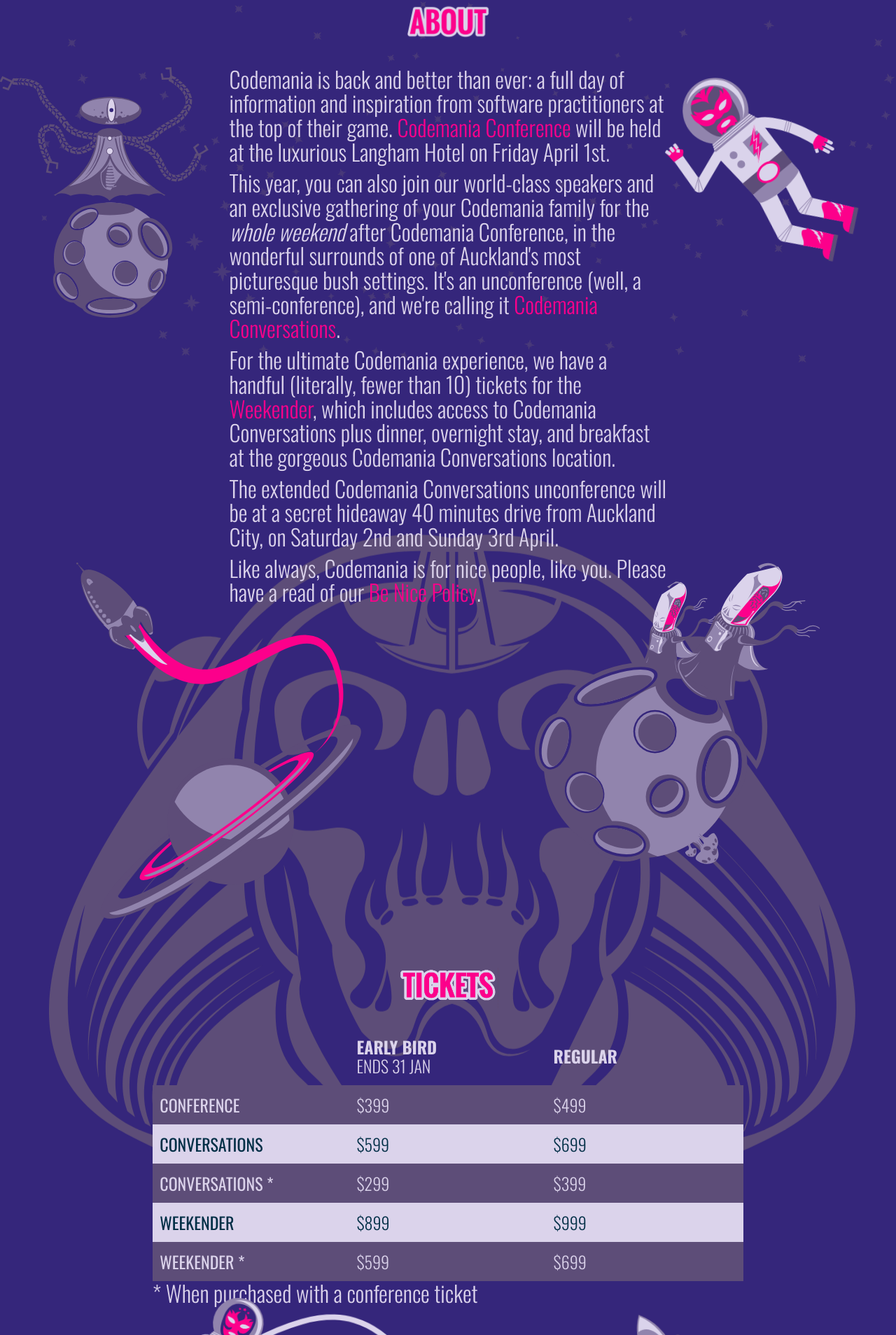
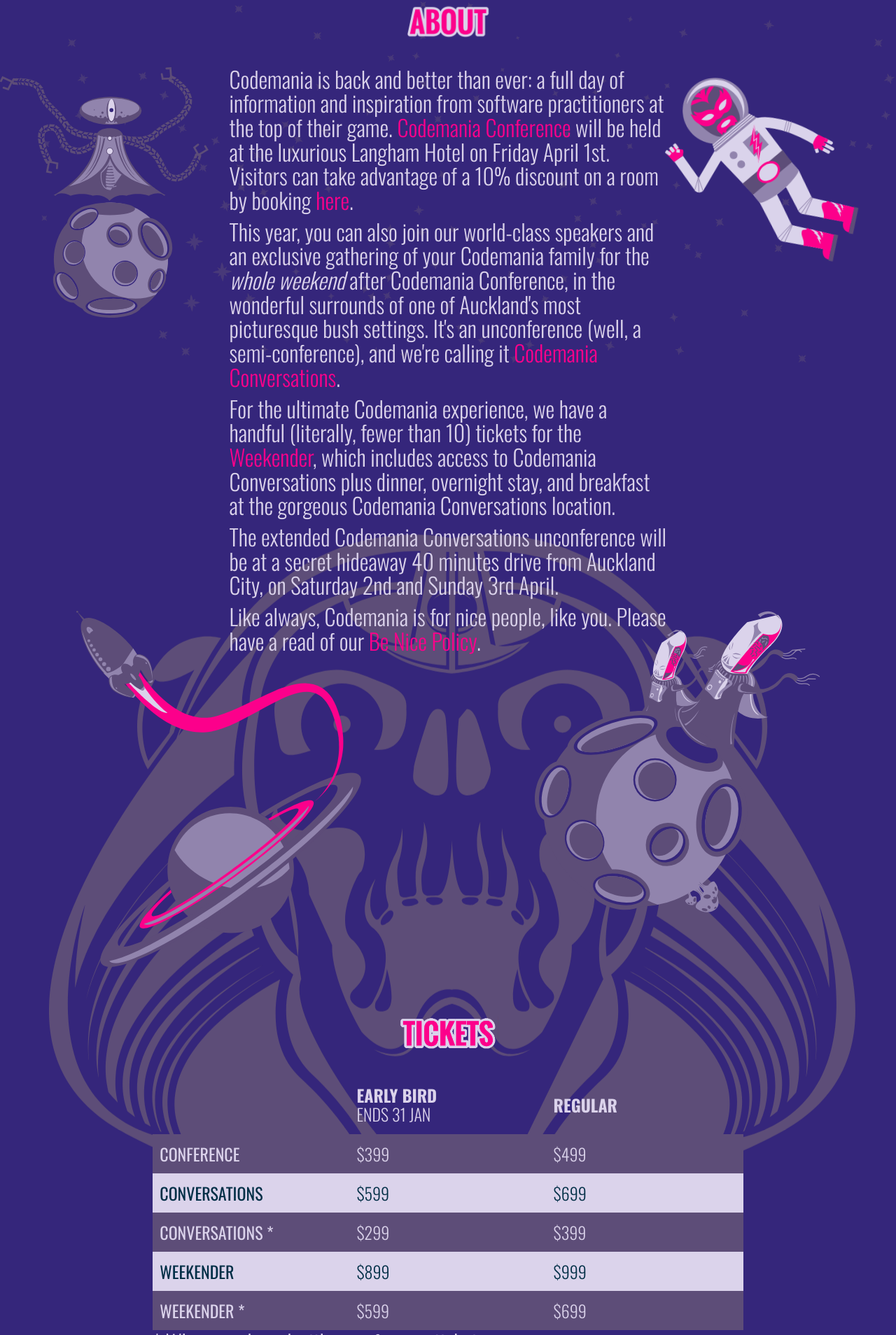
Before and after one commit to mightymuke/codemania.github.io, a Jekyll site: the page built from index.md, in a window 1280 px wide. Shown: the part 1781-3689 px from the top of the page at 70% size. Built offline with Jekyll 4.4.1, drawn with Linux system fonts in a browser that asks for light colours; nearby versions of some CDN libraries; some web fonts are replaced.

Commit message:
Langham visitor room rate - 10% discount

```diff
--- a/index.md
+++ b/index.md
@@ -148,7 +148,7 @@
         <img src="/images/2016/alien_2.svg" class="hidden-xs" />
       </div>
       <div class="col-sm-6 col-xs-10 paragraph">
-        <p>Codemania is back and better than ever: a full day of information and inspiration from software practitioners at the top of their game. <a href="/agenda.html" class="hilite">Codemania Conference</a> will be held at the luxurious <span itemprop="location" itemscope itemtype="http://schema.org/PostalAddress">Langham Hotel</span> on Friday April 1st.</p>
+        <p>Codemania is back and better than ever: a full day of information and inspiration from software practitioners at the top of their game. <a href="/agenda.html" class="hilite">Codemania Conference</a> will be held at the luxurious <span itemprop="location" itemscope itemtype="http://schema.org/PostalAddress">Langham Hotel</span> on Friday April 1st. Visitors can take advantage of a 10% discount on a room by booking <a class="hilite" target="_blank" href="https://gc.synxis.com/rez.aspx?Hotel=27424&Chain=10316&locale=en-US&promo=PEVENTS">here</a>.</p>
         <p>This year, you can also join our world-class speakers and an exclusive gathering of your Codemania family for the <em>whole weekend</em> after Codemania Conference, in the wonderful surrounds of one of Auckland's most picturesque bush settings. It's an unconference (well, a semi-conference), and we're calling it <a href="/agenda.html#codemania-conversations" class="hilite">Codemania Conversations</a>.</p>
         <p>For the ultimate Codemania experience, we have a handful (literally, fewer than 10) tickets for the <a href="/agenda.html#codemania-conversations" class="hilite">Weekender</a>, which includes access to Codemania Conversations plus dinner, overnight stay, and breakfast at the gorgeous Codemania Conversations location.</p>
         <p>The extended Codemania Conversations unconference will be at a secret hideaway 40 minutes drive from Auckland City, on Saturday 2nd and Sunday 3rd April.</p>
```
